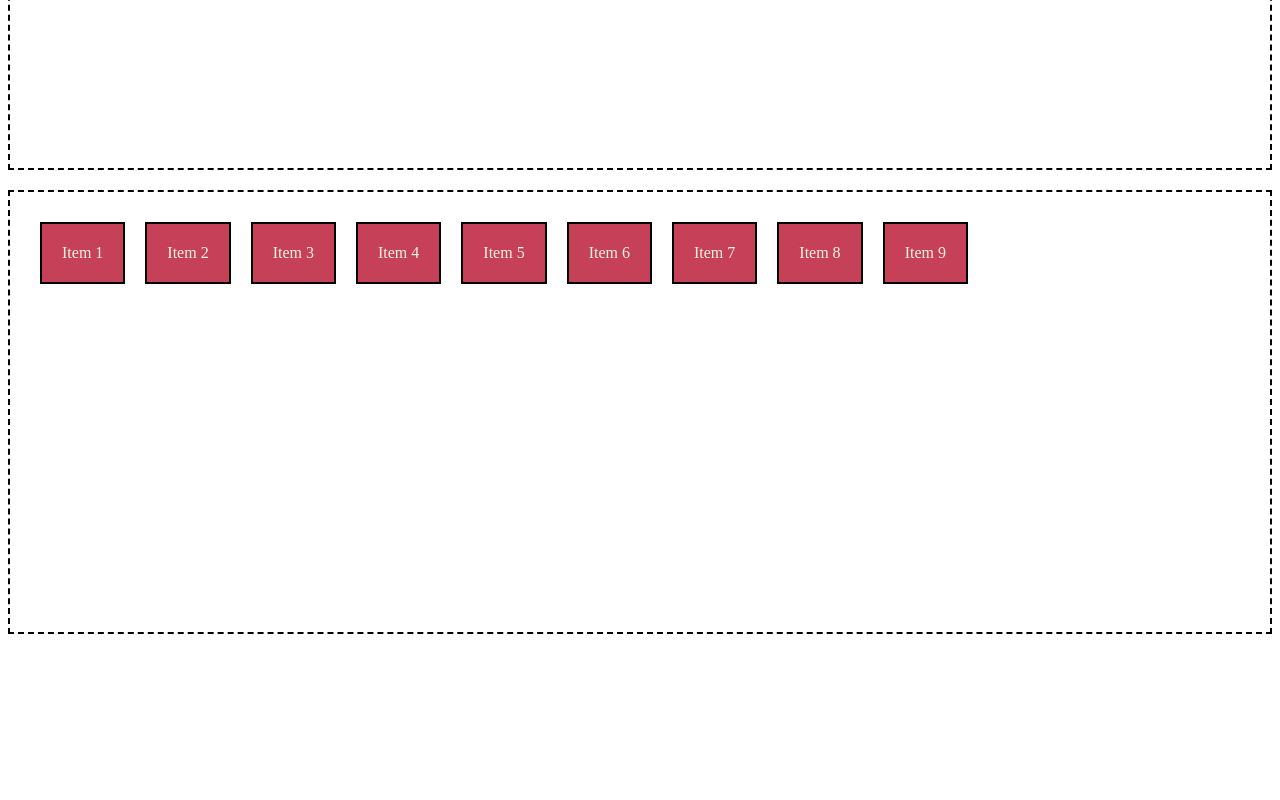
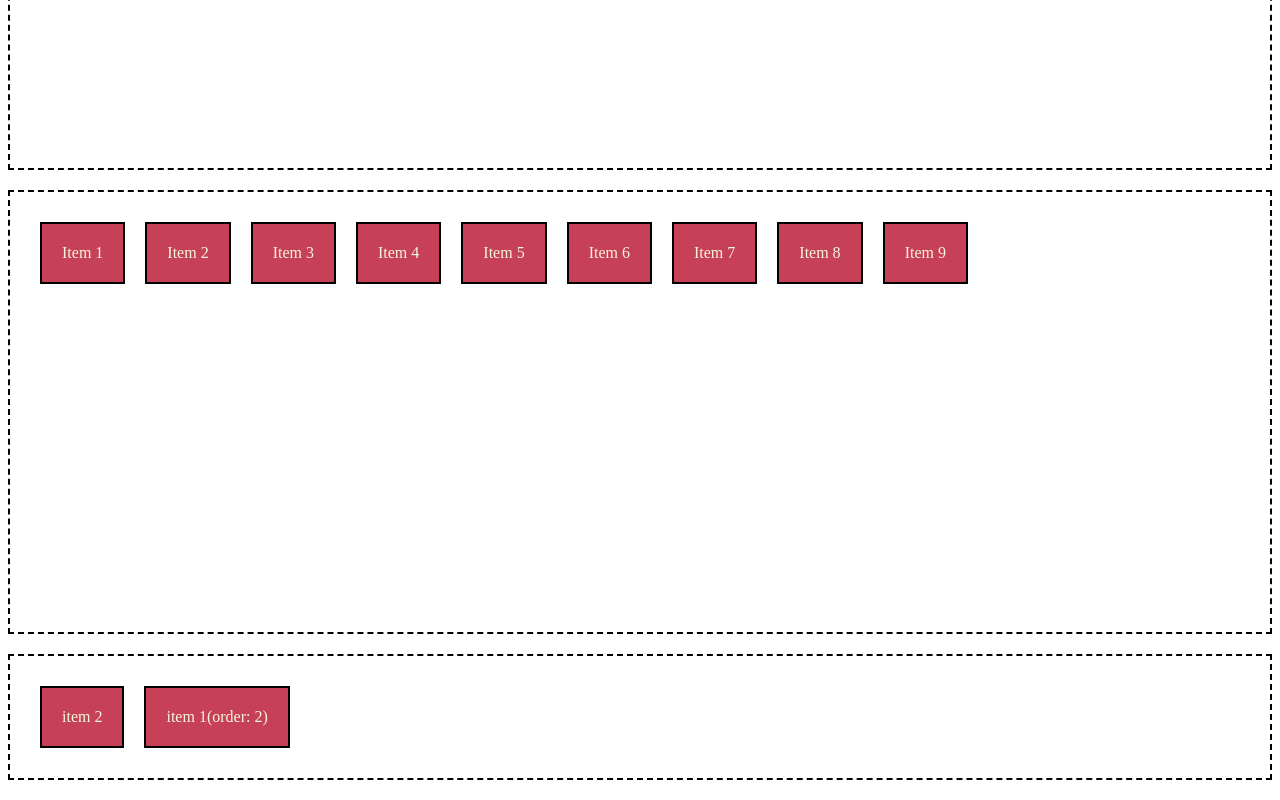
Before and after one commit to bhumikawei/CSSFlexbox, a plain HTML site: page index.html in a window 1280 px wide. Shown: the part 1016-1816 px from the top of the page. Before the commit the page ends 1670 px from the top, so only its background shows below. Drawn offline with Linux system fonts and the light colour scheme.

Commit message:
order property

```diff
--- a/css/style.css
+++ b/css/style.css
@@ -31,3 +31,6 @@
     height: 400px;
     align-content: space-between;
 }
+.order-2 {
+    order: 2;
+}
--- a/index.html
+++ b/index.html
@@ -106,5 +106,10 @@
             Item 9
         </div>
     </div>
+    <!--order-->
+    <div class="flex-container">
+        <div class="flex-item order-2">item 1(order: 2)</div>
+        <div class="flex-item">item 2</div>
+    </div>
 </body>
 </html>
```
